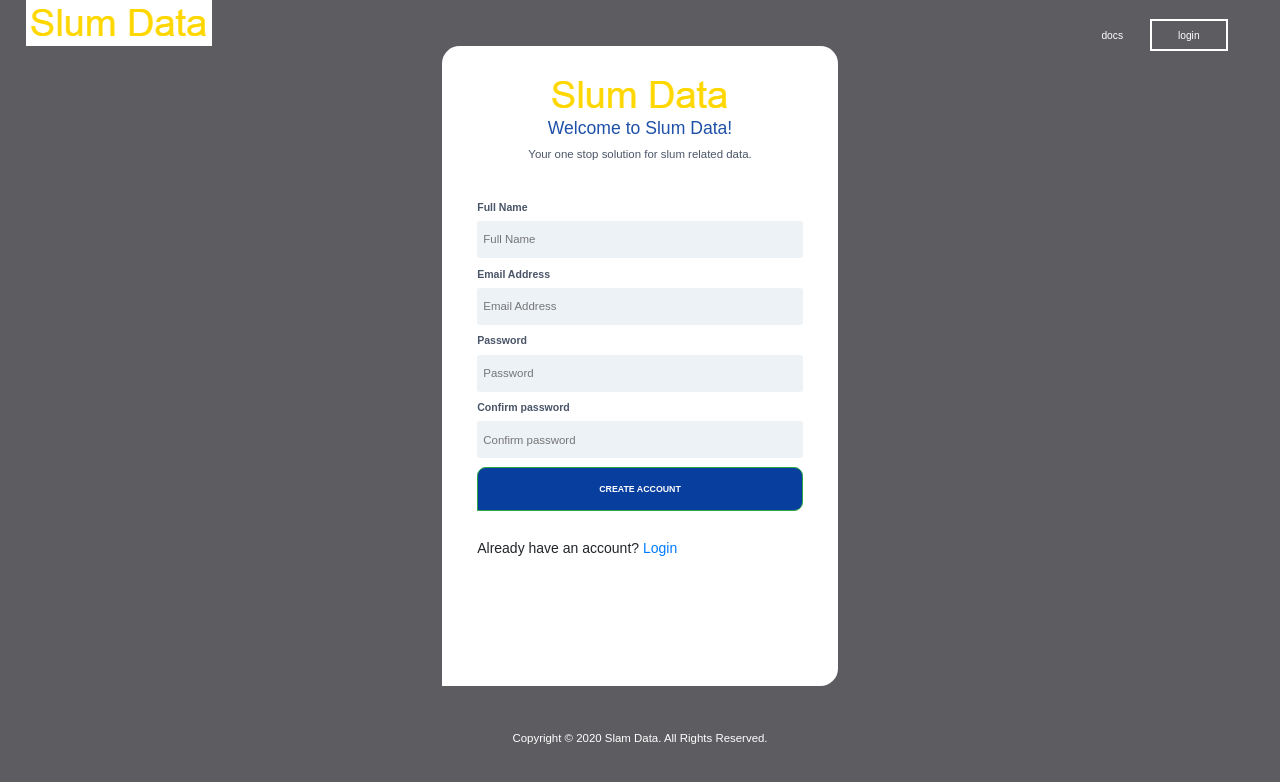
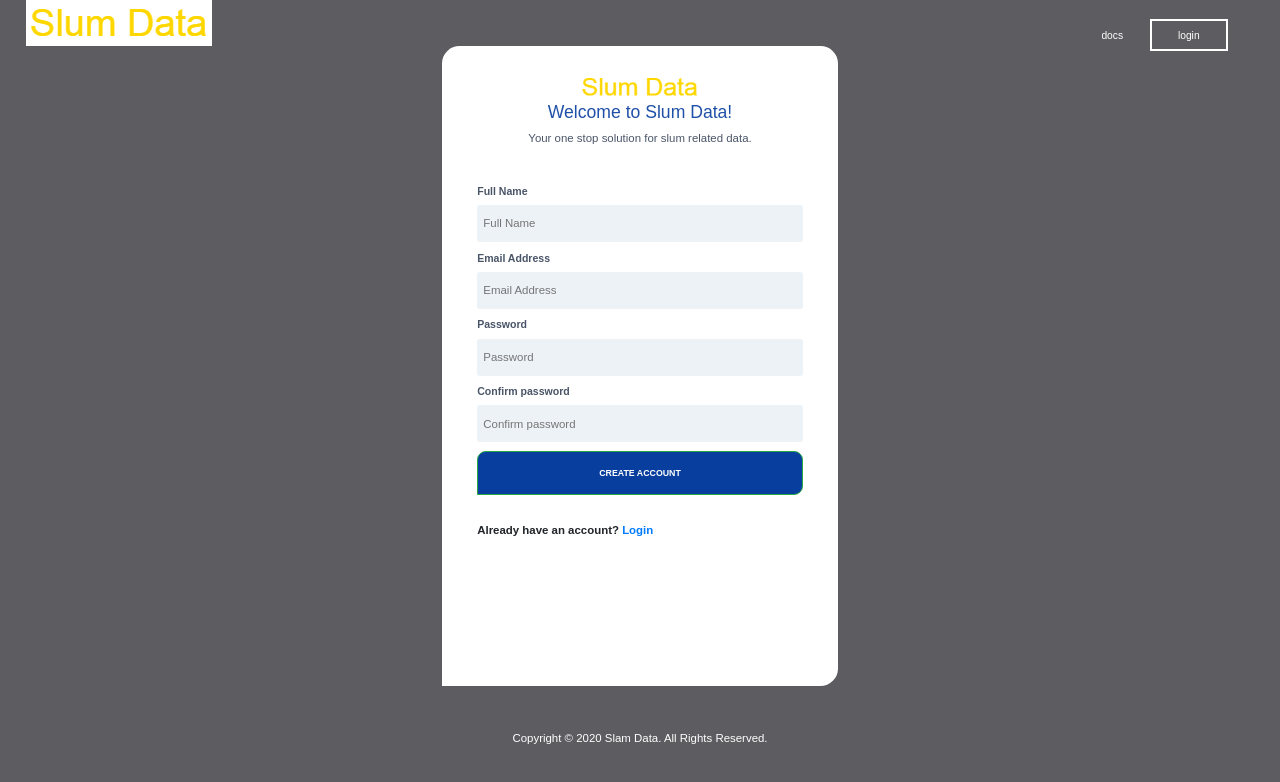
Before and after one commit to BuildForSDG/Team-269-Frontend, a React (Create React App) app: page /register in a window 1280 px wide. Shown: the top 782 px of the page. Built offline with nearby package versions, Linux system fonts and the light colour scheme.

Commit message:
refactor: reformat space utilization on login and signup pages

```diff
--- a/src/components/LoginPage/LoginPage.css
+++ b/src/components/LoginPage/LoginPage.css
@@ -37,7 +37,7 @@ main {
 form {
   margin: 0 auto;
   padding: 0 4rem;
-  height: 80vh;
+  /* height: 85vh; */
   max-width: 45rem;
   background-color: var(--white);
   border-radius: 2rem 2rem 2rem 0;
--- a/src/components/LoginPage/index.js
+++ b/src/components/LoginPage/index.js
@@ -107,6 +107,7 @@ class Login extends Component {
             <h2>Login to Slum Data!</h2>
             <p>Your one stop solution for slum related data.</p>
           </div>
+          <br/>
           <div className="form-group">
             <label htmlFor="email">Email Address</label>
             <input
@@ -134,6 +135,7 @@ class Login extends Component {
             />
             {formErrors.password.length > 0 && <span className="errorMessage">{formErrors.password}</span>}
           </div>
+          <br/>
           {error && (
               <span className="errorMessage">{error}</span>
                 )}
@@ -144,7 +146,7 @@ class Login extends Component {
 
 
             <small>
-              Don't have an account? <Link to={"/register"}>Sign Up</Link>
+              <b>Don't have an account? <Link to={"/register"}>Sign Up</Link></b>
             </small>
           </div>
         </form>
--- a/src/components/signup/SignUp.css
+++ b/src/components/signup/SignUp.css
@@ -37,7 +37,7 @@ main {
 form {
   margin: 0 auto;
   padding: 0 4rem;
-  height: 110vh;
+  height: 120vh;
   max-width: 45rem;
   background-color: var(--white);
   border-radius: 2rem 2rem 2rem 0;
--- a/src/components/signup/SignUp.js
+++ b/src/components/signup/SignUp.js
@@ -107,7 +107,7 @@ class SignUp extends Component {
 
           <form onSubmit={this.handleSubmit}>
             <div className="form-info text-center">
-              <img src={logo} alt="" className="logo-center" />
+              <img src={logo} alt="" className="logo-center" height="30px" />
               <h2>Welcome to Slum Data!</h2>
               <p>Your one stop solution for slum related data.</p>
             </div>
@@ -169,9 +169,7 @@ class SignUp extends Component {
                 )}
             <div className="form-group">
               <input type="submit" value="CREATE ACCOUNT" className="btn btn-success btn-block" />
-              <small>
-                Already have an account? <Link to={"/login"}>Login</Link>
-              </small>
+               <b> Already have an account? <Link to={"/login"}>Login</Link></b>
             </div>
           </form>
         </div>
```
